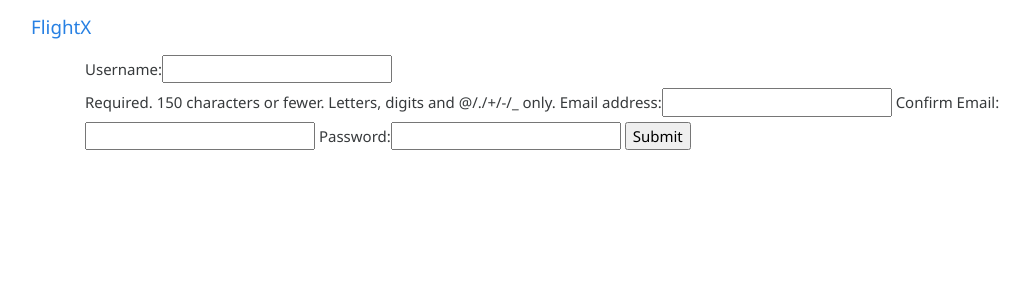
After one commit to aniruddha2000/django-flight-app, a Django app: page /signup in a window 1280 px wide. The commit adds this page. Shown: the top 300 px of the page, without its empty margins (0-1029 px from the left). Run offline with Django 3.2, Linux system fonts and the light colour scheme; parts of the project's set-up code (start-up, migrations or seed data) failed here and were passed over; some libraries are stand-ins or nearby versions.

Commit message:
add a sign up form

```diff
--- /dev/null
+++ b/webapp/forms.py
@@ -0,0 +1,30 @@
+from django import forms
+from django.contrib.auth import authenticate, get_user_model
+
+
+User = get_user_model()
+
+class UserRegisterForm(forms.ModelForm):
+    email = forms.EmailField(label='Email address')
+    email2 = forms.EmailField(label='Confirm Email')
+    password = forms.CharField(widget=forms.PasswordInput)
+
+    class Meta:
+        model = User
+        fields = [
+            'username',
+            'email',
+            'email2',
+            'password'
+        ]
+
+    def clean(self, *args, **kwargs):
+        email = self.cleaned_data.get('email')
+        email2 = self.cleaned_data.get('email2')
+        if email != email2:
+            raise forms.ValidationError("Emails must match")
+        email_qs = User.objects.filter(email=email)
+        if email_qs.exists():
+            raise forms.ValidationError(
+                "This email has already been registered")
+        return super(UserRegisterForm, self).clean(*args, **kwargs)
--- /dev/null
+++ b/webapp/templates/webapp/signup.html
@@ -0,0 +1,24 @@
+{% extends "webapp/base.html" %}
+
+{% load static %}
+
+{% block css %}
+
+{% endblock %}
+
+{% block content %}
+<nav class="navbar navbar-default">
+    <div class="container-fluid">
+        <div class="navbar-header">
+            <a class="navbar-brand" href="">FlightX</a>
+        </div>
+    </div>
+</nav>
+<div class="container">
+    <form method="POST">
+        {% csrf_token %}
+        {{ form }}
+        <input type="submit" />
+    </form>
+</div>
+{% endblock %}
--- a/webapp/urls.py
+++ b/webapp/urls.py
@@ -4,6 +4,7 @@ from webapp import views
 app_name = "webapp"
 urlpatterns = [
     path("", views.login_view, name="login"),
+    path("signup", views.signup_view, name="signup"),
     path("logout", views.logout_view, name="logout"),
     path('home', views.index, name="index"),
     path("<int:flight_id>", views.flight, name="flight"),
--- a/webapp/views.py
+++ b/webapp/views.py
@@ -1,8 +1,9 @@
-from django.shortcuts import render
+from django.shortcuts import render, redirect
 from django.http import HttpResponse, Http404, HttpResponseRedirect
 from .models import *
 from django.urls import reverse
 from django.contrib.auth import authenticate, login, logout
+from .forms import UserRegisterForm
 
 # Create your views here.
 def index(request):
@@ -65,3 +66,22 @@ def login_view(request):
 def logout_view(request):
     logout(request)
     return render(request, "webapp/login.html", {"message": "Logged out."})
+
+def signup_view(request):
+    next = request.GET.get('next')
+    form = UserRegisterForm(request.POST or None)
+    if form.is_valid():
+        user = form.save(commit=False)
+        password = form.cleaned_data.get('password')
+        user.set_password(password)
+        user.save()
+        new_user = authenticate(username=user.username, password=password)
+        login(request, new_user)
+        if next:
+            return redirect(next)
+        return redirect('/')
+
+    context = {
+        'form': form,
+    }
+    return render(request, "webapp/signup.html", context)
```
Also changed, not shown: webapp/templates/webapp/login.html (+5 -30 lines), webapp/static/webapp/icon/icon.png (added).
